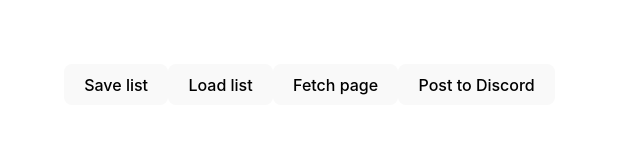
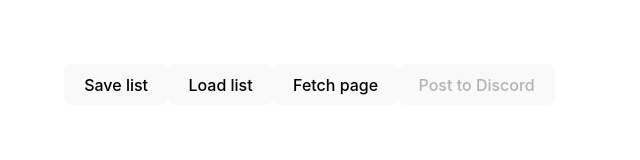
Before and after one commit to BOLL7708/audible_poster2, a Vue app: page / in a window 1280 px wide. Shown: the top 160 px of the page, without its empty margins (0-640 px from the left). Built offline with nearby package versions, Linux system fonts and the light colour scheme.

Commit message:
Build proper Discord payloads
A lot is still untested as we aren't updating the list of books yet

```diff
--- a/src/components/MainView.vue
+++ b/src/components/MainView.vue
@@ -28,7 +28,10 @@
   const payload = await PostUtils.buildPayload(bookValues.value)
   console.log({values: bookValues.value, payload})
   if(payload) {
-    await PostUtils.post(payload)
+    const response = await PostUtils.post(payload)
+    console.log(response) // TODO: Save post to list
+  } else {
+    // TODO: Notify of error
   }
 }
 
@@ -41,6 +44,6 @@
     <button type="button" @click="load()">Load list</button>
     <button type="button" @click="fetchPage()">Fetch page</button>
     <post-preview :bookValues="bookValues"></post-preview>
-    <button type="button" @click="post()">Post to Discord</button>
+    <button type="button" :disabled="Object.keys(bookValues).length == 0" @click="post()">Post to Discord</button>
   </div>
 </template>
```
Also changed, not shown: src/classes/FileUtils.mts, src/classes/PostUtils.mts, src/classes/ScrapeUtils.mts, 1 other file (tests, documents, lock files or other folders).
